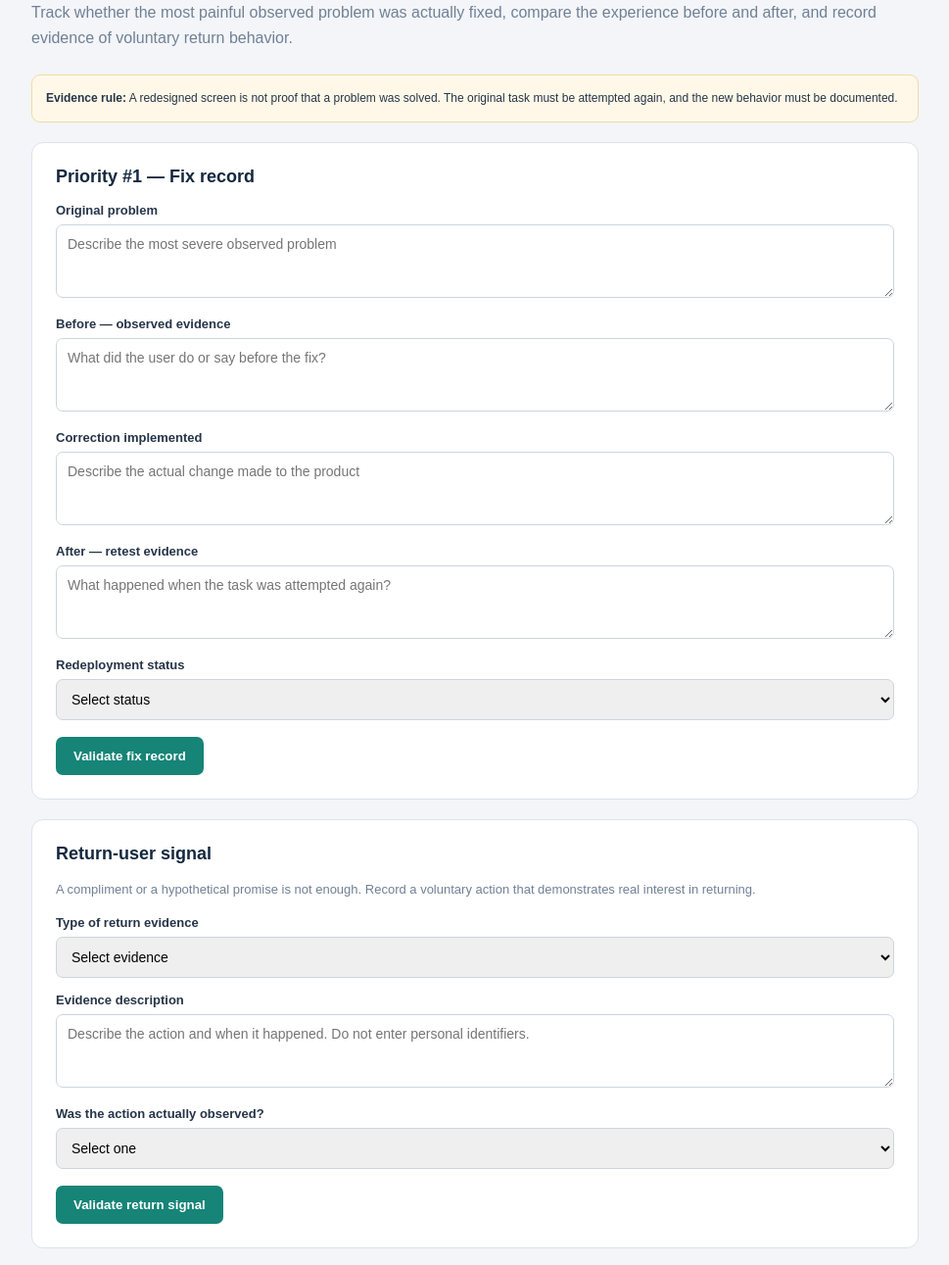
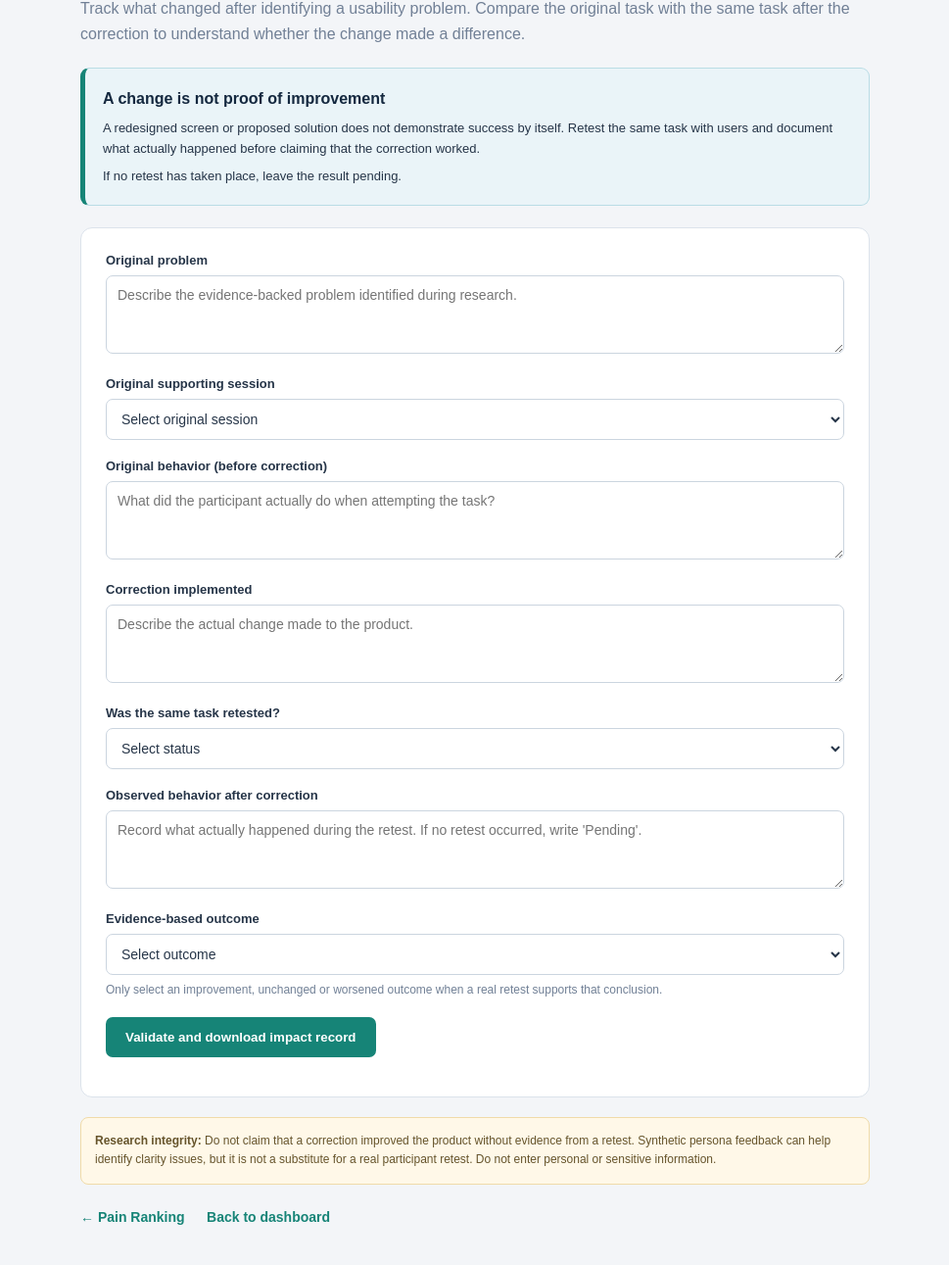
Before and after one commit to sebassss2003-ux/FieldProof, a plain HTML site: page impact-tracker.html in a window 1280 px wide. Shown: the part 187-1478 px from the top of the page at 98% size, without its empty margins (155-1124 px from the left). Drawn offline with Linux system fonts and the light colour scheme.

Commit message:
Update impact-tracker.html

```diff
--- a/impact-tracker.html
+++ b/impact-tracker.html
@@ -27,8 +27,8 @@
     }
 
     main {
-      max-width: 950px;
-      margin: 42px auto;
+      max-width: 850px;
+      margin: 40px auto;
       padding: 0 22px;
     }
 
@@ -42,58 +42,78 @@
 
     h1 {
       color: #14283f;
-      font-size: 34px;
+      font-size: 32px;
       margin-bottom: 12px;
     }
 
     .intro {
       color: #718096;
       line-height: 1.6;
-      margin-bottom: 25px;
+      margin-bottom: 22px;
     }
 
-    .panel {
+    .evidence-notice {
+      background: #eaf4f8;
+      border: 1px solid #b9dce5;
+      border-left: 5px solid #168477;
+      border-radius: 9px;
+      padding: 18px;
+      margin-bottom: 22px;
+      font-size: 13px;
+      line-height: 1.6;
+    }
+
+    .evidence-notice h2 {
+      color: #14283f;
+      font-size: 16px;
+      margin-bottom: 7px;
+    }
+
+    form {
       background: white;
       border: 1px solid #dce3eb;
       border-radius: 12px;
-      padding: 24px;
-      margin-bottom: 20px;
+      padding: 25px;
     }
 
-    h2 {
-      color: #14283f;
-      font-size: 18px;
-      margin-bottom: 16px;
-    }
+    .field { margin-bottom: 19px; }
 
     label {
       display: block;
+      font-size: 13px;
       font-weight: bold;
-      font-size: 13px;
-      margin: 15px 0 7px;
+      margin-bottom: 8px;
     }
 
-    input, select, textarea {
+    input, textarea, select {
       width: 100%;
       border: 1px solid #cbd5df;
       border-radius: 7px;
       padding: 11px;
       font: inherit;
       font-size: 14px;
+      background: white;
+      color: #263548;
     }
 
     textarea {
-      min-height: 75px;
+      min-height: 80px;
       resize: vertical;
+    }
+
+    .helper {
+      color: #718096;
+      font-size: 12px;
+      line-height: 1.5;
+      margin-top: 6px;
     }
 
     button {
       background: #168477;
       color: white;
-      border: 0;
-      padding: 12px 18px;
+      border: none;
       border-radius: 7px;
-      margin-top: 17px;
+      padding: 13px 20px;
       font-weight: bold;
       cursor: pointer;
     }
@@ -103,25 +123,16 @@
     .notice {
       background: #fff8e8;
       border: 1px solid #f0dba9;
-      border-radius: 9px;
+      border-radius: 8px;
       padding: 14px;
+      margin-top: 20px;
+      color: #66542b;
       font-size: 12px;
-      line-height: 1.6;
-      margin-bottom: 20px;
-    }
-
-    .result {
-      background: #f0f7f6;
-      border: 1px solid #cce7df;
-      padding: 14px;
-      border-radius: 8px;
-      margin-top: 15px;
-      font-size: 13px;
       line-height: 1.6;
     }
 
     #feedback {
-      margin-top: 12px;
+      margin-top: 15px;
       color: #176b5d;
       font-size: 13px;
       font-weight: bold;
@@ -132,7 +143,8 @@
       color: #168477;
       text-decoration: none;
       font-weight: bold;
-      margin: 20px 0;
+      margin: 25px 18px 25px 0;
+      font-size: 14px;
     }
   </style>
 </head>
@@ -144,155 +156,170 @@
 </header>
 
 <main>
-  <p class="eyebrow">IMPROVEMENT · VALIDATION · RETENTION</p>
+
+  <p class="eyebrow">CORRECTION → RETEST</p>
+
   <h1>Impact tracker</h1>
 
   <p class="intro">
-    Track whether the most painful observed problem was actually
-    fixed, compare the experience before and after, and record
-    evidence of voluntary return behavior.
+    Track what changed after identifying a usability problem.
+    Compare the original task with the same task after the correction
+    to understand whether the change made a difference.
   </p>
 
-  <div class="notice">
-    <strong>Evidence rule:</strong> A redesigned screen is not proof
-    that a problem was solved. The original task must be attempted
-    again, and the new behavior must be documented.
+  <section class="evidence-notice">
+    <h2>A change is not proof of improvement</h2>
+    <p>
+      A redesigned screen or proposed solution does not demonstrate
+      success by itself. Retest the same task with users and document
+      what actually happened before claiming that the correction worked.
+    </p>
+    <p style="margin-top:8px;">
+      If no retest has taken place, leave the result pending.
+    </p>
+  </section>
+
+  <form id="impactForm">
+
+    <div class="field">
+      <label for="problem">Original problem</label>
+      <textarea id="problem" maxlength="500"
+        placeholder="Describe the evidence-backed problem identified during research."
+        required></textarea>
     </div>
 
-  <section class="panel">
-    <h2>Priority #1 — Fix record</h2>
+    <div class="field">
+      <label for="session">Original supporting session</label>
+      <select id="session" required>
+        <option value="">Select original session</option>
+        <option>Session 01</option>
+        <option>Session 02</option>
+        <option>Session 03</option>
+        <option>Session 04</option>
+        <option>Session 05</option>
+      </select>
+    </div>
 
-    <form id="fixForm">
-      <label for="problem">Original problem</label>
-      <textarea id="problem" maxlength="500" required
-        placeholder="Describe the most severe observed problem"></textarea>
+    <div class="field">
+      <label for="before">Original behavior (before correction)</label>
+      <textarea id="before" maxlength="700"
+        placeholder="What did the participant actually do when attempting the task?"
+        required></textarea>
+    </div>
 
-      <label for="before">Before — observed evidence</label>
-      <textarea id="before" maxlength="700" required
-        placeholder="What did the user do or say before the fix?"></textarea>
+    <div class="field">
+      <label for="correction">Correction implemented</label>
+      <textarea id="correction" maxlength="700"
+        placeholder="Describe the actual change made to the product."
+        required></textarea>
+    </div>
 
-      <label for="solution">Correction implemented</label>
-      <textarea id="solution" maxlength="700" required
-        placeholder="Describe the actual change made to the product"></textarea>
+    <div class="field">
+      <label for="sameTask">Was the same task retested?</label>
+      <select id="sameTask" required>
+        <option value="">Select status</option>
+        <option value="Yes">Yes, the same task was retested</option>
+        <option value="No">No, retest is pending</option>
+      </select>
+    </div>
 
-      <label for="after">After — retest evidence</label>
-      <textarea id="after" maxlength="700" required
-        placeholder="What happened when the task was attempted again?"></textarea>
+    <div class="field">
+      <label for="after">Observed behavior after correction</label>
+      <textarea id="after" maxlength="700"
+        placeholder="Record what actually happened during the retest. If no retest occurred, write 'Pending'."
+        required></textarea>
+    </div>
 
-      <label for="deployment">Redeployment status</label>
-      <select id="deployment" required>
-        <option value="">Select status</option>
-        <option>Not deployed yet</option>
-        <option>Deployed — URL checked</option>
+    <div class="field">
+      <label for="outcome">Evidence-based outcome</label>
+      <select id="outcome" required>
+        <option value="">Select outcome</option>
+        <option value="Improved">Improved — supported by retest evidence</option>
+        <option value="Unchanged">Unchanged — retest showed no difference</option>
+        <option value="Worsened">Worsened — retest revealed a new problem</option>
+        <option value="Pending">Pending — no completed retest</option>
       </select>
+      <p class="helper">
+        Only select an improvement, unchanged or worsened outcome
+        when a real retest supports that conclusion.
+      </p>
+    </div>
 
-      <button type="submit">Validate fix record</button>
-      <p id="fixFeedback" role="status" aria-live="polite"></p>
+    <button type="submit">Validate and download impact record</button>
+
+    <p id="feedback" role="status" aria-live="polite"></p>
+
   </form>
-  </section>
 
-  <section class="panel">
-    <h2>Return-user signal</h2>
+  <div class="notice">
+    <strong>Research integrity:</strong>
+    Do not claim that a correction improved the product without
+    evidence from a retest. Synthetic persona feedback can help
+    identify clarity issues, but it is not a substitute for a real
+    participant retest. Do not enter personal or sensitive information.
+  </div>
 
-    <p style="color:#718096;font-size:13px;line-height:1.6">
-      A compliment or a hypothetical promise is not enough.
-      Record a voluntary action that demonstrates real interest
-      in returning.
-    </p>
+  <a class="back" href="pain-ranking.html">← Pain Ranking</a>
+  <a class="back" href="index.html">Back to dashboard</a>
 
-    <form id="returnForm">
-      <label for="signal">Type of return evidence</label>
-      <select id="signal" required>
-        <option value="">Select evidence</option>
-        <option>Voluntary repeat visit</option>
-        <option>Completed second session</option>
-        <option>Voluntary signup</option>
-        <option>Message requesting continued access</option>
-      </select>
-
-      <label for="proof">Evidence description</label>
-      <textarea id="proof" maxlength="500" required
-        placeholder="Describe the action and when it happened. Do not enter personal identifiers."></textarea>
-
-      <label for="verified">Was the action actually observed?</label>
-      <select id="verified" required>
-        <option value="">Select one</option>
-        <option value="yes">Yes — observed or documented</option>
-        <option value="no">No — only expressed intention</option>
-      </select>
-
-      <button type="submit">Validate return signal</button>
-      <p id="returnFeedback" role="status" aria-live="polite"></p>
-    </form>
-  </section>
-
-  <section class="panel">
-    <h2>Evidence status</h2>
-    <div class="result" id="status">
-      No fix or return evidence has been recorded in this session.
-    </div>
-  </section>
-
-  <a class="back" href="index.html">← Back to dashboard</a>
 </main>
 
 <script>
-  let fixValidated = false;
-  let returnValidated = false;
+  const form = document.getElementById("impactForm");
+  const feedback = document.getElementById("feedback");
 
-  const fixForm = document.getElementById("fixForm");
-  const returnForm = document.getElementById("returnForm");
-  const statusBox = document.getElementById("status");
-
-  fixForm.addEventListener("submit", function(event) {
+  form.addEventListener("submit", function(event) {
     event.preventDefault();
 
-    if (!fixForm.reportValidity()) return;
+    if (!form.reportValidity()) return;
 
-    const deployment = document.getElementById("deployment").value;
+    const retested = document.getElementById("sameTask").value;
+    const outcome = document.getElementById("outcome").value;
 
-    if (deployment !== "Deployed — URL checked") {
-      document.getElementById("fixFeedback").textContent =
-        "A fix is not complete until the corrected version is deployed and checked.";
+    if (retested === "No" && outcome !== "Pending") {
+      feedback.textContent =
+        "A retest is pending. Select Pending as the outcome.";
       return;
     }
 
-    fixValidated = true;
-
-    document.getElementById("fixFeedback").textContent =
-      "Fix record completed. Keep the original and retest evidence for review.";
-
-    updateStatus();
-  });
-
-  returnForm.addEventListener("submit", function(event) {
-    event.preventDefault();
-
-    if (!returnForm.reportValidity()) return;
-
-    const verified = document.getElementById("verified").value;
-
-    if (verified !== "yes") {
-      document.getElementById("returnFeedback").textContent =
-        "Intention alone is not a verified return signal.";
+    if (retested === "Yes" && outcome === "Pending") {
+      feedback.textContent =
+        "A retest was completed. Select the outcome supported by its evidence.";
       return;
     }
 
-    returnValidated = true;
+    const record = {
+      title: "FieldProof — Impact Tracker",
+      exportedAt: new Date().toISOString(),
+      originalProblem: document.getElementById("problem").value.trim(),
+      originalSession: document.getElementById("session").value,
+      behaviorBefore: document.getElementById("before").value.trim(),
+      correctionImplemented: document.getElementById("correction").value.trim(),
+      sameTaskRetested: retested,
+      behaviorAfter: document.getElementById("after").value.trim(),
+      outcome: outcome,
+      evidenceStatus: "Researcher-entered; not independently verified"
+    };
 
-    document.getElementById("returnFeedback").textContent =
-      "Return signal documented. Retain the supporting evidence.";
+    const blob = new Blob(
+      [JSON.stringify(record, null, 2)],
+      { type: "application/json" }
+    );
 
-    updateStatus();
+    const url = URL.createObjectURL(blob);
+    const link = document.createElement("a");
+
+    link.href = url;
+    link.download = "fieldproof-impact-record.json";
+
+    document.body.appendChild(link);
+    link.click();
+    link.remove();
+    URL.revokeObjectURL(url);
+
+    feedback.textContent =
+      "Impact record downloaded. Keep the file secure and retain the supporting research evidence.";
   });
-
-  function updateStatus() {
-    statusBox.textContent =
-      "Fix record: " + (fixValidated ? "documented" : "pending") +
-      " | Return signal: " +
-      (returnValidated ? "documented" : "pending") +
-      ". This status is temporary and does not replace external evidence.";
-  }
 </script>
 
 </body>
```
Lines whose indentation alone changed are shown as unchanged.
